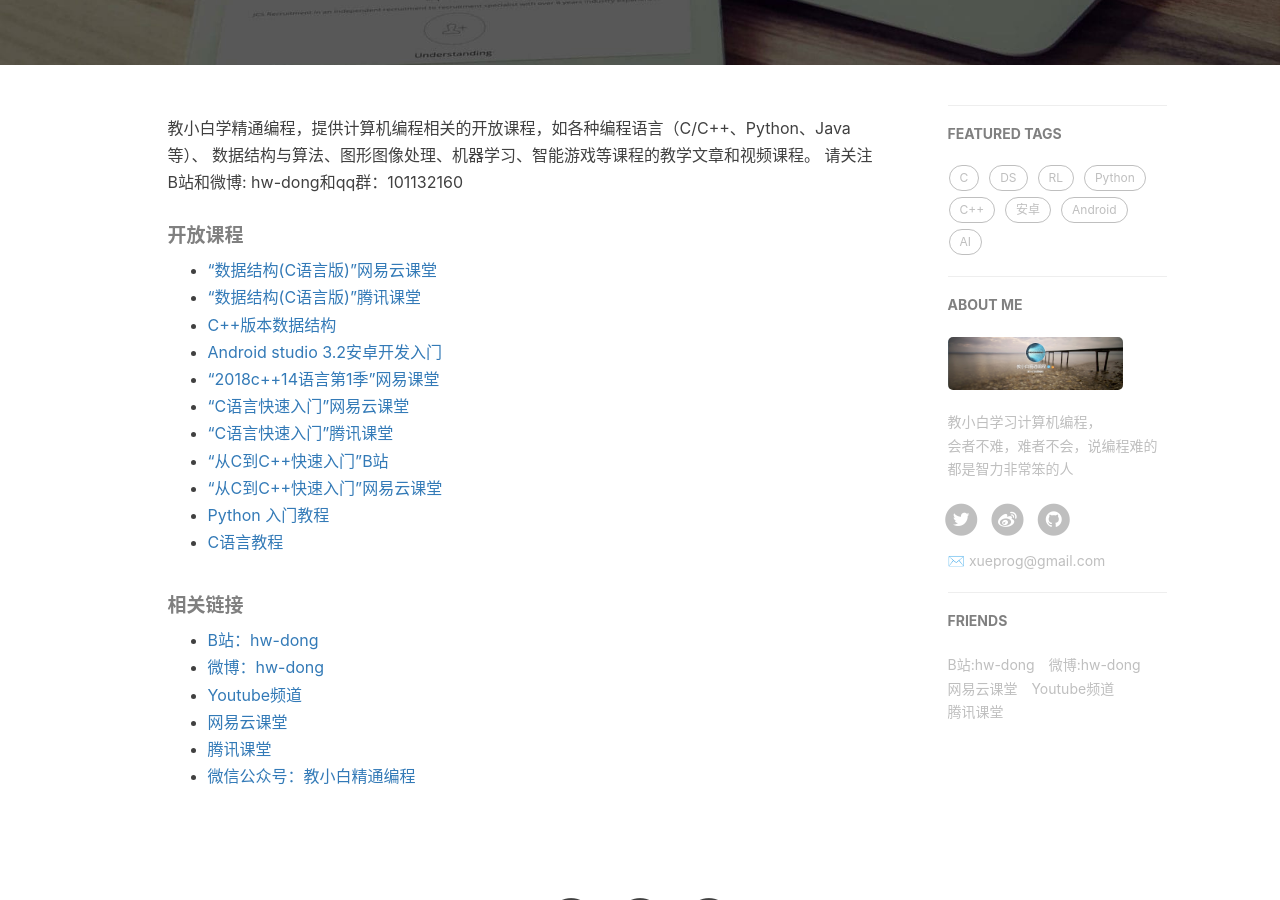
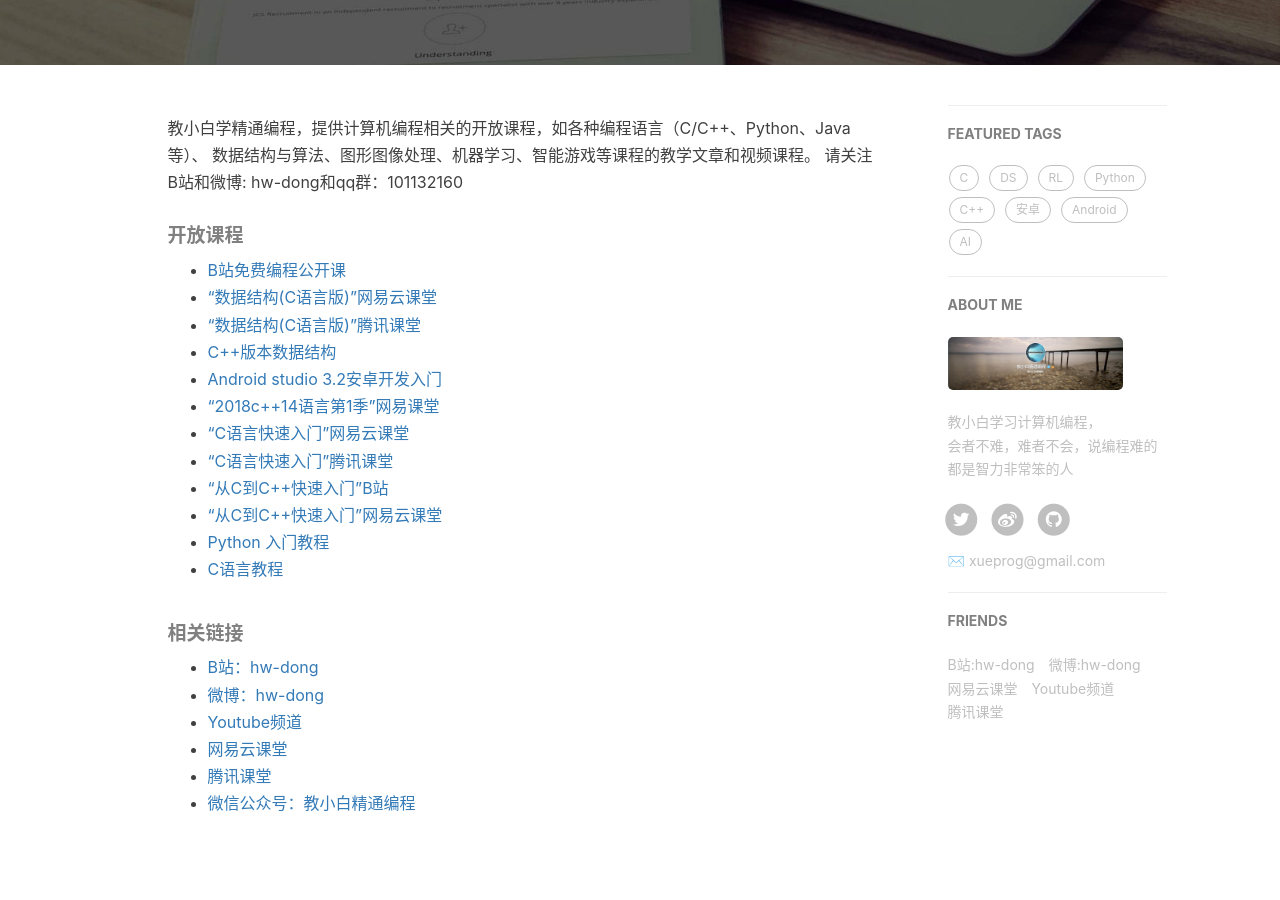
Before and after one commit to xuepro/xuepro.github.io, a Jekyll site: the page built from about.html, in a window 1280 px wide and 900 px high, scrolled down 353 px. Built offline with Jekyll 4.4.1, drawn with Linux system fonts in a browser that asks for light colours; nearby versions of some CDN libraries; comment, search, counter and statistics services are not loaded.

Commit message:
Update about.html

```diff
--- a/about.html
+++ b/about.html
@@ -22,7 +22,7 @@ header-img: "img/post-bg-rwd.jpg"
 
     <h5>开放课程</h5>
     <ul>
-
+        <li><a href  ="http://space.bilibili.com/281453312"> B站免费编程公开课</a> </li>
         <li><a href=http://study.163.com/course/introduction.htm?courseId=1004703004&utm_campaign=commission&utm_source=cp-400000000236023&utm_medium=share">“数据结构(C语言版)”网易云课堂</a></li>
 	<li><a href="http://ke.qq.com/course/258409">“数据结构(C语言版)”腾讯课堂</a></li>
         <li><a href="http://list.youku.com/albumlist/show/id_51452688">C++版本数据结构</a></li>
```
